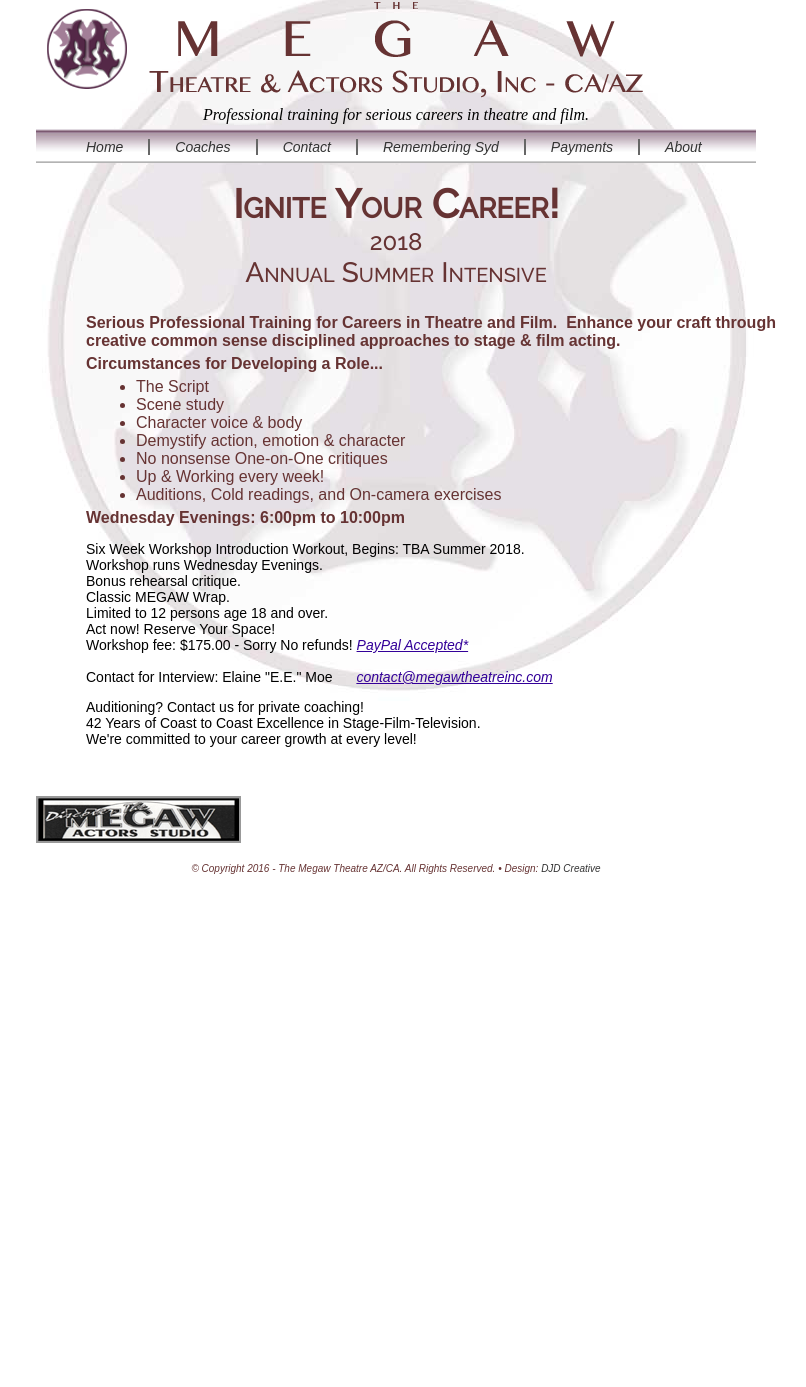
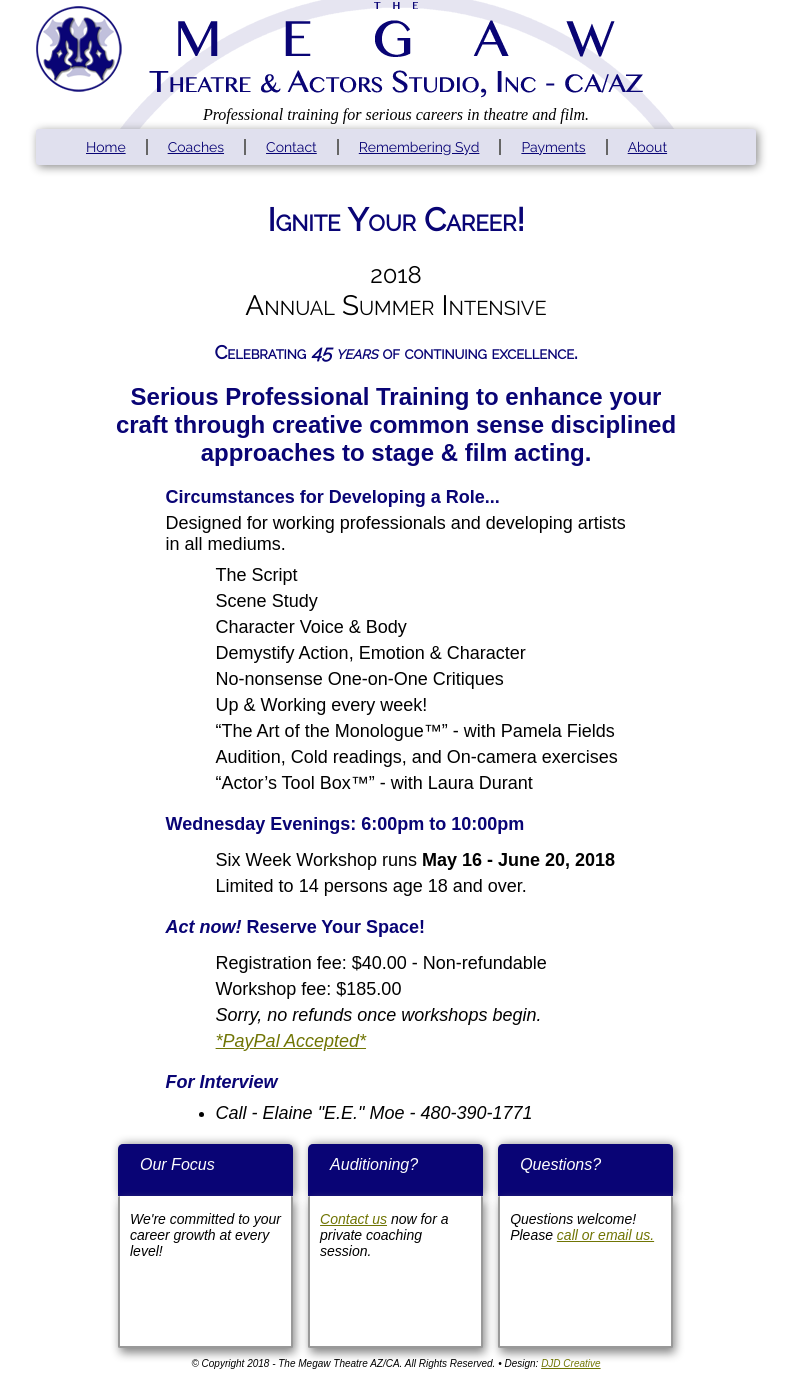
Before and after one commit to biscaboy/megaw, a plain HTML site: page ignite.html in a window 1280 px wide. Shown: the part 19-1406 px from the top of the page, without its empty margins (244-1050 px from the left). Before the commit the page ends 911 px from the top, so only its background shows below. Drawn offline with Linux system fonts and the light colour scheme.

Commit message:
New styles and 2018 Ignite content

```diff
--- a/ignite.html
+++ b/ignite.html
@@ -6,8 +6,8 @@
 <meta http-equiv="pragma" content="no-cache">
 <meta name="description" content="Megaw Actors Studio presents Inite Your Career, an annual workshop lead by the award winning director and producer, Elaine EE Moe, to help acting professionals jumpstart their careers in Theatre and Film." />
 <meta name="keywords" content="theatre, film, Elain Moe, Elaine EE Moe, workshop, acting, courses, professional studies, Phoenix, Arizona, Scottsdale, scene study, character development, cold readings, on-camera, auditions" />
-<link href="megaw.css?v=201801" rel="stylesheet" type="text/css"/>
-<link href='http://fonts.googleapis.com/css?family=Raleway:500' rel='stylesheet' type='text/css'>
+<link href="megaw.css?v=20180401" rel="stylesheet" type="text/css"/>
+<link href='https://fonts.googleapis.com/css?family=Roboto+Condensed|Raleway' rel='stylesheet' type='text/css'>
 <title>Megaw Theatre and Actors Studio - Ignite Your Career Workshop</title>
 </head>
 
@@ -17,67 +17,98 @@
     <div id="leftcol">&nbsp;</div>
 
     <div id="rightcol">
-    	<div id="content">
-
+    	<div id="content" class="arch">
       		<div id="header1">
-	           	<a href="index.html?v=201801"><img id="smlogo" src="images/mainheader.png" alt="The Megaw Theatre and Actors Studio"/></a>
+	           	<a href="index.html?v=20180401"><img id="smlogo" src="images/mainheader-blue.png" alt="The Megaw Theatre and Actors Studio"/></a>
               <p id="tagline">Professional training for serious careers in theatre and film.</p>
                 <div id="menu">
-                   <div class="startmenuitem"><a href="index.html?v=201801">Home</a></div>
-                   <div class="menuitem"><a href="coaches.html?v=201801">Coaches</a></div>
-                   <div class="menuitem"><a href="contact.html?v=201801">Contact</a></div>
-                   <div class="menuitem"><a href="sydmmsafund.html?v=201801">Remembering Syd</a></div>
-                   <div class="menuitem"><a href="payments.html?v=201801">Payments</a></div>
-                   <div class="menuitem"><a href="about.html?v=201801">About</a></div>
+                   <div class="startmenuitem"><a href="index.html?v=20180401">Home</a></div>
+                   <div class="menuitem"><a href="coaches.html?v=20180401">Coaches</a></div>
+                   <div class="menuitem"><a href="contact.html?v=20180401">Contact</a></div>
+                   <div class="menuitem"><a href="sydmmsafund.html?v=20180401">Remembering Syd</a></div>
+                   <div class="menuitem"><a href="payments.html?v=20180401">Payments</a></div>
+                   <div class="menuitem"><a href="about.html?v=20180401">About</a></div>
                 </div>
+            </div>
             <div id="main">
-            	 <!-- Main Body -->
-                  <div style="font-family: 'Raleway', sans-serif;font-variant: small-caps;margin:0px 0px 20px 0px;text-align:center;">
-                    <span style="font-weight:bold;font-size:40px;">Ignite Your Career!</span> <br>
+                <div id="mainheader">
+                  <h1>Ignite Your Career!</h1>
                       <span style="font-size:24px;">2018 </span><br>
                       <span style="font-size:28px;">Annual Summer Intensive</span><br>
-                  </div>
-                  <div id="maincol">
-
-                       <h4>Serious Professional Training for Careers in Theatre and Film.&nbsp;&nbsp;Enhance your craft through creative common sense disciplined approaches to stage & film acting.</h4>
-                       <h4>Circumstances for Developing a Role...</h4>
-                     	<ul>
-                       		<li>The Script </li>
-                            <li> Scene study</li>
-                            <li>Character voice & body</li>
-                            <li> Demystify action, emotion & character</li>
-                       		<li>No nonsense One-on-One critiques </li>
+                      <h3>Celebrating <em>45 years</em> of continuing excellence.</h3>
+                </div>
+                <div id="maincol">
+                      <h2 style="text-align:center;">Serious Professional Training to enhance your craft through creative common sense disciplined approaches to stage & film acting.</h2>
+                      <div class="main-body">
+                         <h4>Circumstances for Developing a Role...</h4>
+                         Designed for working professionals and developing artists in all mediums.
+                       	<ul class="plain-list">
+                         		<li>The Script </li>
+                            <li>Scene Study</li>
+                            <li>Character Voice & Body</li>
+                            <li>Demystify Action, Emotion & Character</li>
+                       	    <li>No-nonsense One-on-One Critiques </li>
                             <li>Up & Working every week!</li>
-							<li>Auditions, Cold readings, and On-camera exercises</li>
-                          </ul>
-
-     					<h4>Wednesday Evenings: 6:00pm to 10:00pm </h4>
-                       <p>Six Week Workshop Introduction Workout, Begins: TBA Summer 2018. <br />
-                       	  Workshop runs Wednesday Evenings.<br />
-                          Bonus rehearsal critique.<br />
-                          Classic MEGAW Wrap.  <br />
-						  Limited to 12 persons age 18 and over.<br />
-						Act now! Reserve Your Space!<br />
-						Workshop fee: $175.00 - Sorry No refunds! <i><a class="hilink" href="payments.html">PayPal Accepted*</a></i><br /><br />
-						Contact for Interview: Elaine "E.E." Moe <a href="mailto:contact@megawtheatreinc.com" class="hotlink">contact@megawtheatreinc.com</a>
-</p>
-     					<p> Auditioning? Contact us for private coaching!<br/>
-
-						42 Years of Coast to Coast Excellence in Stage-Film-Television.<br/>
-
-						We're committed to your career growth at every level!<br/>
-
-
-                        <!-- End Main Body -->
-
+                            <li>“The Art of the Monologue™” - with Pamela Fields</li>
+  						              <li>Audition, Cold readings, and On-camera exercises</li>
+                            <li>“Actor’s Tool Box™” - with Laura Durant</li>
+                        </ul>
+       					        <h4>Wednesday Evenings: 6:00pm to 10:00pm </h4>
+                         <ul class="plain-list">
+                          <li>Six Week Workshop runs <b>May 16 - June 20, 2018</b> <br />
+  						            <li>Limited to 14 persons age 18 and over.<br />
+  						          </ul>
+                        <h4><em>Act now!</em> Reserve Your Space!</h4>
+  						          <ul class="plain-list">
+                          <li>Registration fee: $40.00 - Non-refundable</br>
+                          <li>Workshop fee: $185.00 </li>
+                          <li><i>Sorry, no refunds once workshops begin.<i></li>
+                          <li><i><a  href="payments.html">*PayPal Accepted*</a></i></li>
+  						          </ul>
+                      <h4>For Interview</h4>
+                      <ul>
+                        <li>Call - Elaine "E.E." Moe - 480-390-1771 </li>
+                      </ul>
                 </div>
-                <div id="mainrightcol"><img class="headshot" src="images/ignite/discover.png"  /> </div>
+                <div id="boxcontainer">
+                    <div class="box">
+                      <div class="boxheader">
+                        <div class="boxheadertxt">Our Focus</div>
+                      </div>
+                      <div class="boxbody">
+                          <div class="boxbodytxt">
+                            We're committed to your career growth at every level!
+                          </div>
+                      </div>
+                    </div>
+                    <div class="box">
+                      <div class="boxheader">
+                        <div class="boxheadertxt">Auditioning? </div>
+                      </div>
+                      <div class="boxbody">
+                          <div class="boxbodytxt">
+                              <a href="contact.html?v=20180401" >Contact us</a> now for a private coaching session.</div>
+                          </div>
+                      </div>
+                    </div>
+                    <div class="box">
+                      <div class="boxheader">
+                          <div class="boxheadertxt">Questions?
+                          </div>
+                      </div>
+                      <div class="boxbody">
+                          <div class="boxbodytxt">
+                              Questions welcome! Please <a href="contact.html?v=20180401" >call or email us.</a>
+                          </div>
+                      </div>
+                    </div>
+                </div>
             </div>
-            <div id="footer"> &copy; Copyright 2016 - The Megaw Theatre AZ/CA.  All Rights Reserved.  &bull; Design: <a href="http://www.davidjdickinson.com">DJD Creative</a></div>
-    	</div>
+            <div id="footer"> &copy; Copyright 2018 - The Megaw Theatre AZ/CA.  All Rights Reserved.  &bull; Design: <a href="http://www.davidjdickinson.com">DJD Creative</a></div>
         <div id="rightside">&nbsp;</div>
+    <!-- end right col -->
     </div>
-
+<!-- end containter -->
 </div>
 </body>
 </html>
--- a/megaw.css
+++ b/megaw.css
@@ -8,7 +8,7 @@
  padding: 0px;
  border: 0px;
  font-family:Arial, Helvetica, sans-serif;
- color: #663333;
+ color: #000;
  }
 
 body {
@@ -19,20 +19,22 @@ body {
 }
 
 h1 {
-border:0;
-
+	color: #090475;
+	 font-family:'Raleway', Arial, Helvetica, sans-serif;
 }
 
 h2 {
-
+	color: #090475;
 }
 
 h3 {
+	color: #090475;
 
 }
 
 h4 {
-	margin:5px 0px 0px 0px;
+	color: #090475;
+	margin:5px 0px 5px 0px;
 }
 
 p {
@@ -42,24 +44,25 @@ p {
 }
 
 a {
-	text-decoration:none;
+	color: #707504
 }
 
 
 a:link {
-    color: #333333;
+    color: #707504
 }
 
 a:visited {
-    color: #333333;
+    color: #707504
 }
 
 a:hover {
-    color: #663333	;
+    color: #4c0080;
 }
 
 a:active {
-    color: #333333;
+	color: #707504
+
 }
 
 a img { border: 0; }
@@ -69,22 +72,54 @@ td {
 }
 
 
-td.boxheader {
-	background: url(images/boxheader.jpg) no-repeat;
-	width:226px;
-	height:50px;
+.box {
+	float: left;
+	width: 33%;
 }
 
-td.boxbody {
-	background: url(images/boxbody.jpg) repeat-y;
-	width:226px;
-	vertical-align:top;
+.boxheader {
+	background: #090475;
+	border-left: 2px #090475 solid;
+	border-right: 2px #090475 solid;
+	border-top: 2px #090475 solid;
+	width:90%;
+	height:50px;
+	margin: 20px 10px 0 10px;
+	box-shadow: 2px 0 10px #888888;
+	border-radius: 5px 5px 0 0;
+
 }
 
-td.boxfooter {
-	background: url(images/boxfooter.jpg) no-repeat;
-	width:226px;
-	height:22px;
+.boxbody {
+	background: #fff;
+	border-left: 2px #999999 solid;
+	border-right: 2px #999999 solid;
+	border-bottom: 2px #999999 solid;
+	width: 90%;
+	margin: 0 10px 0 10px;
+	box-shadow: 2px 5px 10px #888888;
+	min-height: 150px;
+	border-radius: 2px;
+
+}
+
+
+#boxcontainer{
+	width:100%;
+}
+
+.boxheadertxt {
+	padding: 10px 0 0 20px;
+	color:#FFFFFF;
+	font-size:16px;
+	font-style:italic;
+}
+
+.boxbodytxt {
+	padding: 15px 10px 25px 10px;
+	font-size:14px;
+	color:#000000;
+	word-wrap: break-word;
 }
 
 #container {
@@ -140,7 +175,7 @@ td.boxfooter {
  height:100%;
  float: left;
  padding: 0;
- /*background: url(images/bglogo.jpg) no-repeat;*/
+ /*background: url(images/bglogoblue.png) no-repeat;*/
  margin: 0 auto;
 
  }
@@ -149,7 +184,14 @@ td.boxfooter {
  width: 720px;
  float: left;
  height:100%;
- background: url(images/bglogo.jpg) no-repeat 50% 0;
+ }
+
+ .homepage {
+	background: url(images/bglogoblue.png) no-repeat 50% 0;
+ }
+
+ .arch {
+ 	background: url(images/arch.png) no-repeat 50% 0;
  }
 
  #rightcol #rightside {
@@ -163,23 +205,31 @@ td.boxfooter {
 
 
 #content #menu {
-	background: url(images/menubg.jpg) repeat-x;
+	background: #E0E0EE;
+	box-shadow: 2px 2px 10px #888888;
+	border-radius: 3px;
 	height:36px;
 	width:720px;
 }
 
 .menuitem, .startmenuitem{
-	font-family:Arial, Helvetica, sans-serif, "Times New Roman", Times, serif;
+	font-family:'Raleway', sans-serif, "Times New Roman", Times, serif;
 	font-size:14px;
-	font-style:italic;
 	margin: 10px 0px 0px 0px;
-	padding: 0px 25px 0px 25px;
+	padding: 0px 20px 0px 20px;
 	float:left;
 }
 
 .menuitem{
 	border-left:solid 2px #666666;
-	}
+}
+
+.menuitem a,
+.startmenuitem a {
+	color: #090475;
+	text-transform: small-caps;
+	font-size: 14px;
+}
 
 .startmenuitem {
 	padding-left:50px;
@@ -209,29 +259,17 @@ td.boxfooter {
 .slideshow { height: 333px; width: 500px; margin:0px 0px 42px 100px;  }
 .slideshow img { padding: 15px; border: 1px solid #ccc; background-color: #eee; float:left; }
 
-#boxcontainer{
-	width:720px;
-
-}
-
-.boxheadertxt {
-	padding-left: 20px;
-	margin-top:-10px;
-	color:#FFFFFF;
-	font-size:16px;
-	font-style:italic;
-}
-
-.boxbodytxt {
-	padding:0px 20px 10px 20px;
-	font-size:14px;
-	color:#000000;
+#main #mainheader {
+	font-family: 'Raleway', sans-serif;
+	font-variant: small-caps;
+	margin: 0px 0px 20px 0px;
+	text-align: center;
 }
 
 #main #maincol {
-	margin:0px 10px 10px 50px;
-	width: 100%;
-	float:left;
+	margin-left: auto;
+	margin-right: auto;
+	width: 80%;
 }
 
 #maincol #instructor {
@@ -289,9 +327,30 @@ ul {
 }
 
 a.hilink {
-	font-weight:normal;
 	font-style: italic;
-	color:#330099;
-	text-decoration:underline;
+}
 
+.main-body {
+	margin-left: auto;
+	margin-right: auto;
+	width: 80%;
+	font-size: 18px;
+	font-variant: normal;
 }
+
+.ignite-footer-image {
+	margin: 10px;
+	display: block;
+	margin-left: auto;
+	margin-right: auto;
+	width: 40 %;
+}
+
+ul.plain-list {
+	list-style-type: none;
+	margin-bottom: 20px;
+}
+
+ul.plain-list li {
+	padding: 5px 0 0 0;
+}
```
Also changed, not shown: about.html (+15 -12 lines), coaches.html (+11 -15 lines), contact.html (+11 -10 lines), index.html (+45 -53 lines), payments.html (+16 -12 lines), sydmmsafund.html (+14 -12 lines), images/arch.png (added), images/banners/AdBanner1.jpg (added), images/banners/discover-45years.jpg (added), images/bglogoblue.png (added), images/mainheader-blue.png (added).
